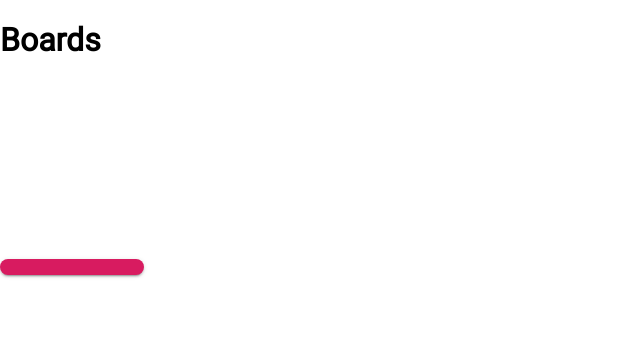
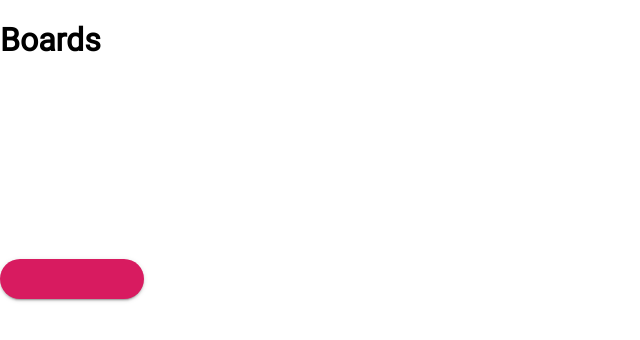
Before and after one commit to ostefani/boards, a React app: page / in a window 1280 px wide. Shown: the top 340 px of the page, without its empty margins (0-640 px from the left). Built offline with nearby package versions, Linux system fonts and the light colour scheme.

Commit message:
Add min-height to button

```diff
--- a/src/components/Button/style.js
+++ b/src/components/Button/style.js
@@ -1,11 +1,13 @@
 import styled from 'styled-components';
 
 const Button = styled.button.attrs({ className: 'button' })`
+    min-height: 40px;
     position: relative;
     display: flex;
     outline: none;
     border: none;
     justify-content: center;
+    align-items: center;
     padding: 8px 24px;
     text-transform: uppercase;
     letter-spacing: 0.1em;
@@ -44,7 +46,7 @@ const Button = styled.button.attrs({ className: 'button' })`
 const Text = styled.span`
     z-index: 1;
 `;
-const RippleContainer = styled.span`
+const RippleContainer = styled.div`
     overflow: hidden;
     position: absolute;
     top: 0;
@@ -54,7 +56,7 @@ const RippleContainer = styled.span`
     border-radius: ${({ theme: { radius: { regular } } }) => regular};
     z-index: 0;
 `;
-const Ripple = styled.span`
+const Ripple = styled.div`
     display: block;
     position: absolute;
     border-radius: 50%;
```
